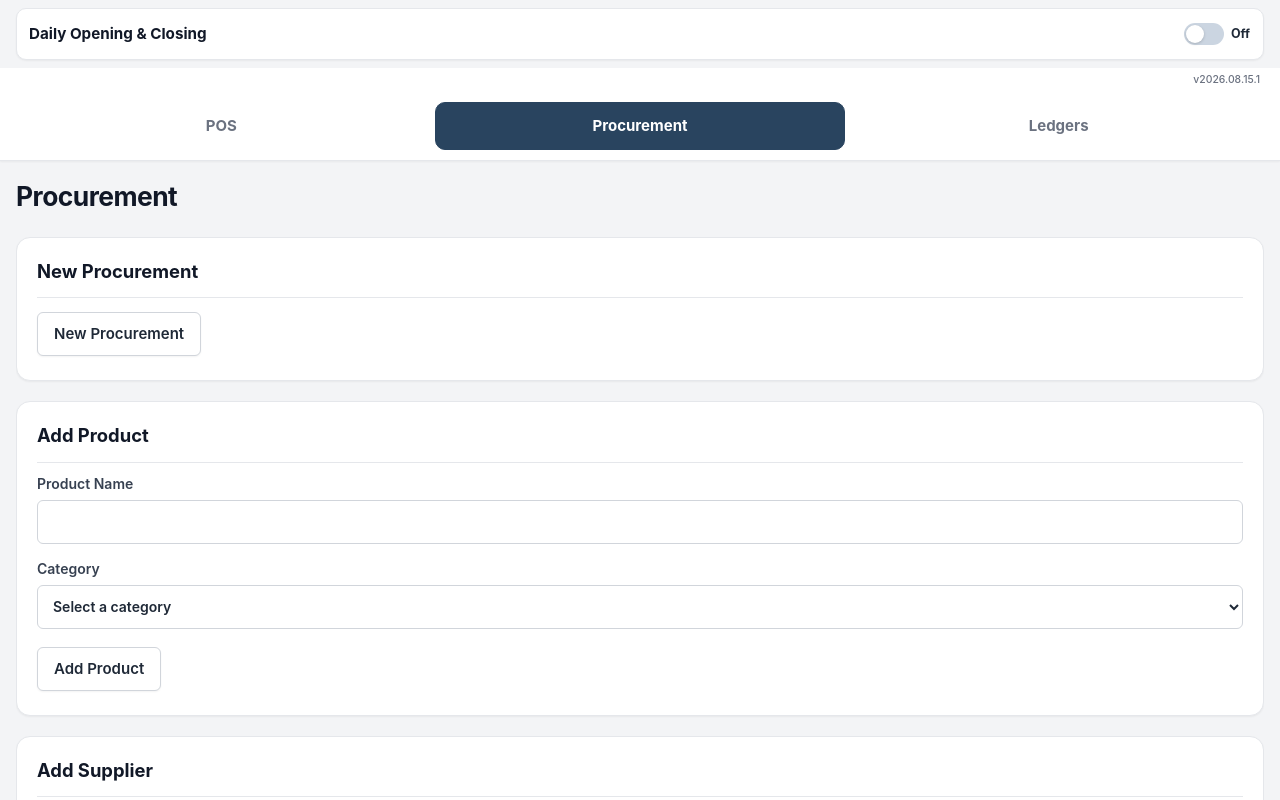
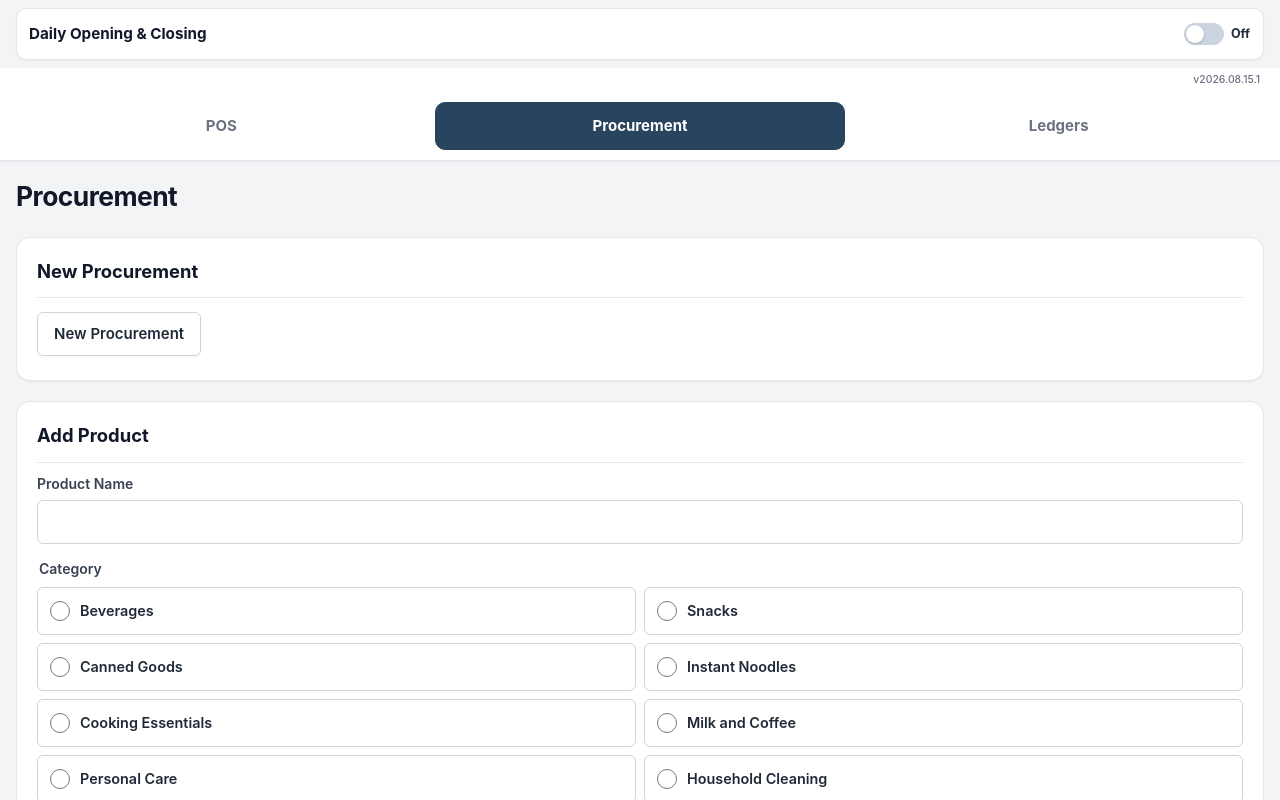
Before and after one commit to kentvillamora-dev/mini-store-pos, a React (Vite) app: page / in a window 1280 px wide. Both pictures are taken after a click on the button "Procurement". Shown: the top 800 px of the page. Built offline with nearby package versions, Linux system fonts and the light colour scheme.

Commit message:
Updated display layout of product category

```diff
--- a/src/App.tsx
+++ b/src/App.tsx
@@ -687,7 +687,6 @@ function App() {
       await refreshProducts()
 
       setProductName('')
-      setProductCategoryId('')
       setProductMessage('Product created.')
     } catch (error) {
       if (error instanceof Error) {
@@ -1112,32 +1111,40 @@ function App() {
                   />
                 </label>
 
-                <label>
-                  Category
-                  <select
-                    value={productCategoryId}
-                    onChange={(event) =>
-                      setProductCategoryId(
-                        event.target.value,
-                      )
-                    }
-                  >
-                    <option value="">
-                      Select a category
-                    </option>
-
+                <fieldset className="category-selector">
+                  <legend>Category</legend>
+
+                  <div className="category-options">
                     {orderedCategories
                       .filter((category) => category.active)
                       .map((category) => (
-                        <option
+                        <label
                           key={category.id}
-                          value={category.id}
+                          className={`category-option ${
+                            productCategoryId === category.id
+                              ? 'selected'
+                              : ''
+                          }`}
                         >
-                          {category.name}
-                        </option>
+                          <input
+                            type="radio"
+                            name="product-category"
+                            value={category.id}
+                            checked={
+                              productCategoryId === category.id
+                            }
+                            onChange={(event) =>
+                              setProductCategoryId(
+                                event.target.value,
+                              )
+                            }
+                          />
+
+                          <span>{category.name}</span>
+                        </label>
                       ))}
-                  </select>
-                </label>
+                  </div>
+                </fieldset>
 
                 <button onClick={handleCreateProduct}>
                   Add Product
--- a/src/index.css
+++ b/src/index.css
@@ -679,6 +679,85 @@ input[type="number"] {
 
 
 /* =========================================================
+   PRODUCT CATEGORY SELECTOR
+   ========================================================= */
+
+.category-selector {
+  margin: 0 0 16px;
+  padding: 0;
+
+  border: 0;
+}
+
+.category-selector legend {
+  margin-bottom: 8px;
+
+  color: #374151;
+
+  font-size: 0.875rem;
+  font-weight: 600;
+}
+
+.category-options {
+  display: grid;
+  grid-template-columns: repeat(2, minmax(0, 1fr));
+
+  gap: 8px;
+}
+
+.category-option {
+  display: flex;
+  align-items: center;
+
+  min-height: 48px;
+
+  margin: 0;
+  padding: 10px 12px;
+
+  border: 1px solid var(--color-border);
+  border-radius: var(--radius-sm);
+
+  background: #ffffff;
+  color: var(--color-text);
+
+  font-size: 0.9rem;
+  font-weight: 600;
+
+  cursor: pointer;
+
+  transition:
+    background 120ms ease,
+    border-color 120ms ease,
+    box-shadow 120ms ease;
+}
+
+.category-option:hover {
+  border-color: #9ca3af;
+  background: var(--color-background-soft);
+}
+
+.category-option.selected {
+  border-color: var(--color-primary);
+  background: var(--color-primary-light);
+
+  box-shadow:
+    0 0 0 2px rgba(41, 68, 95, 0.12);
+}
+
+.category-option input[type="radio"] {
+  width: 20px;
+  min-width: 20px;
+  height: 20px;
+  min-height: 20px;
+
+  margin: 0 10px 0 0;
+  padding: 0;
+
+  accent-color: var(--color-primary);
+}
+
+
+/* =========================================================
    STANDARD BUTTONS
    ========================================================= */
 
@@ -1164,6 +1243,10 @@ main:not(.pos-layout) {
     margin-right: 6px;
   }
 
+  .category-options {
+    grid-template-columns: 1fr;
+  }
+
   table {
     min-width: 720px;
   }
```
